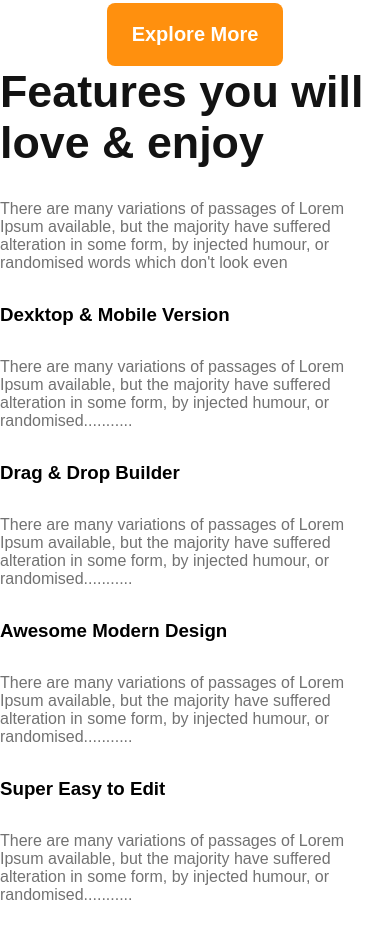
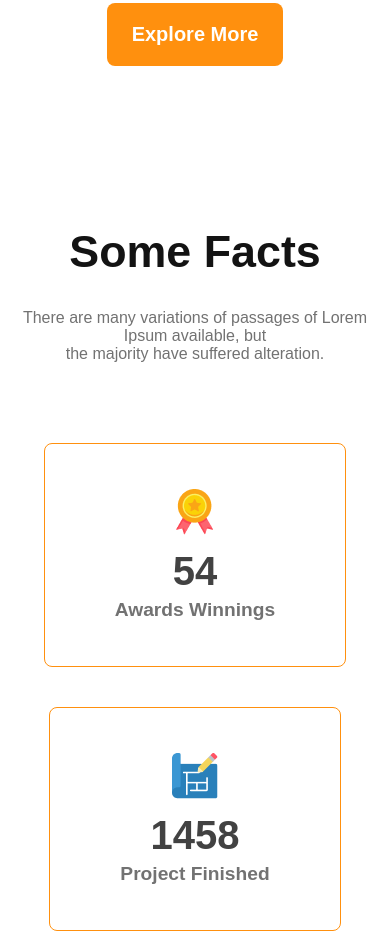
Before and after one commit to JiJetu/g3-architects, a plain HTML site: page index.html in a window 390 px wide. Shown: the part 2687-3620 px from the top of the page. Drawn offline with Linux system fonts and the light colour scheme.

Commit message:
done with responsivr

```diff
--- a/css/style.css
+++ b/css/style.css
@@ -132,7 +132,7 @@ main {
     color: #131313;
 }
 
-.feature {
+.feat {
     color: #FF900E;
 }
 
--- a/index.html
+++ b/index.html
@@ -45,7 +45,7 @@
             </div>
             <div class="team-container">
                 <div class="team-title"><span class="quick-list">Quick list</span> <span class="of-our">of Our</span>
-                    <span class="feature">Features</span>
+                    <span class="feat">Features</span>
                 </div>
                 <p class="primary-description team-description">There are many variations of passages of Lorem Ipsum
                     available, but the majority have suffered alteration in some form, by injected humour, or randomised
@@ -54,45 +54,6 @@
             </div>
         </section>
         <!-- Features section  -->
-        <section class="features">
-            <div class="features-container">
-                <h1 class="features-title">Features you will love & enjoy</h1>
-                <p class="primary-description">There are many variations of passages of Lorem Ipsum available, but the
-                    majority have suffered alteration in some form, by injected humour, or randomised words which don't
-                    look even</p>
-                <div class="card">
-                    <h3 class="card-title">Dexktop & Mobile Version</h3>
-                    <p class="primary-description">There are many variations of passages of Lorem Ipsum available, but
-                        the majority have suffered alteration in some form, by injected humour, or randomised...........
-                    </p>
-                </div>
-                <div class="card">
-                    <h3 class="card-title">Drag & Drop Builder</h3>
-                    <p class="primary-description">There are many variations of passages of Lorem Ipsum available, but
-                        the majority have suffered alteration in some form, by injected humour, or randomised...........
-                    </p>
-                </div>
-                <div class="card">
-                    <h3 class="card-title">Awesome Modern Design</h3>
-                    <p class="primary-description">There are many variations of passages of Lorem Ipsum available, but
-                        the majority have suffered alteration in some form, by injected humour, or randomised...........
-                    </p>
-                </div>
-                <div class="card">
-                    <h3 class="card-title">Super Easy to Edit</h3>
-                    <p class="primary-description">There are many variations of passages of Lorem Ipsum available, but
-                        the majority have suffered alteration in some form, by injected humour, or randomised...........
-                    </p>
-                </div>
-            </div>
-            <div class="features-img">
-                <img src="./images/architect.png" alt="">
-                <div class="ten-years-badge">
-                    <h3 class="ten-years-badge-title">10+Year</h3>
-                    <p class="primary-description">Experience</p>
-                </div>
-            </div>
-        </section>
 
         <!-- Some Facts -->
         <section class="some-facts">
```
